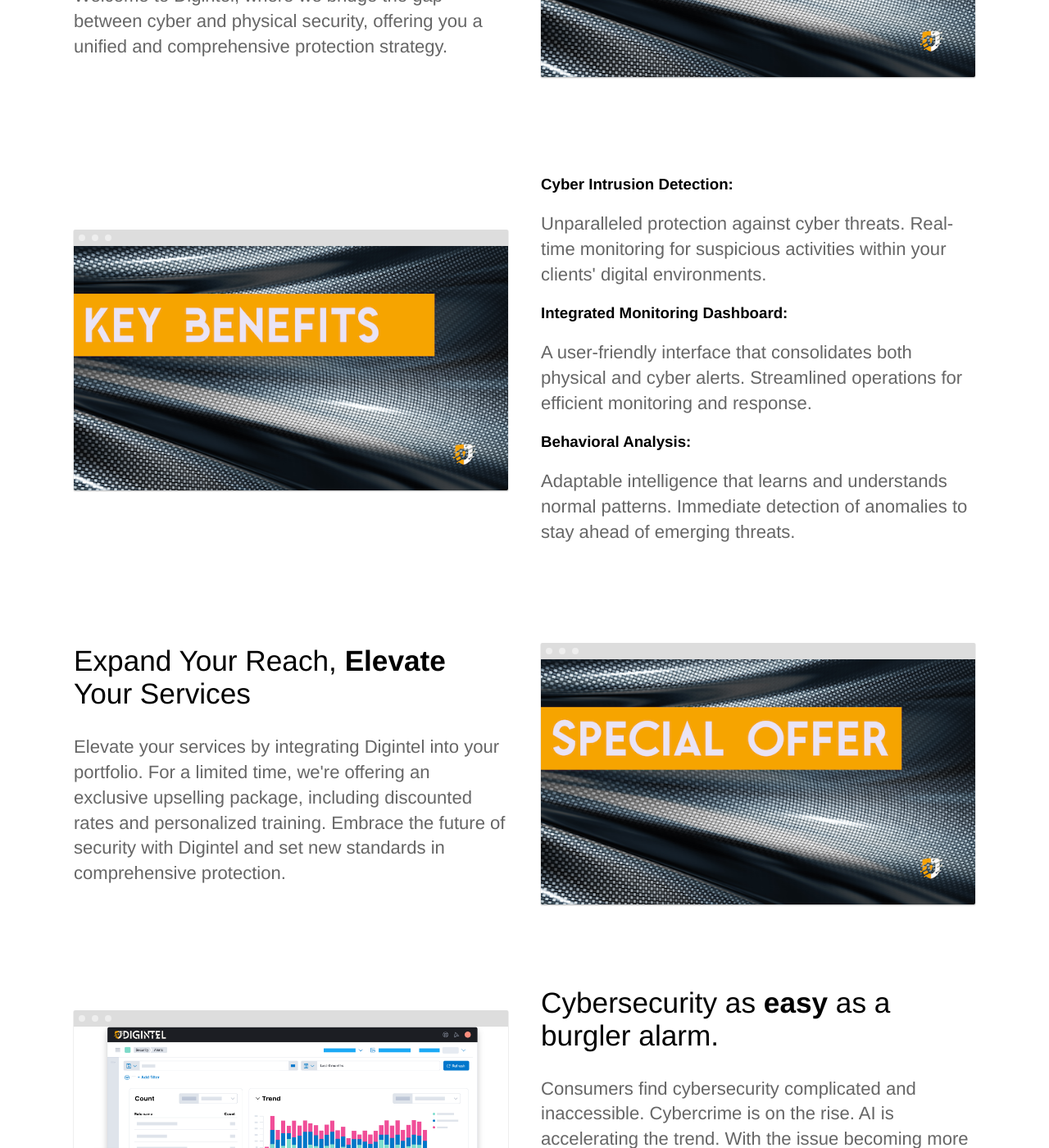
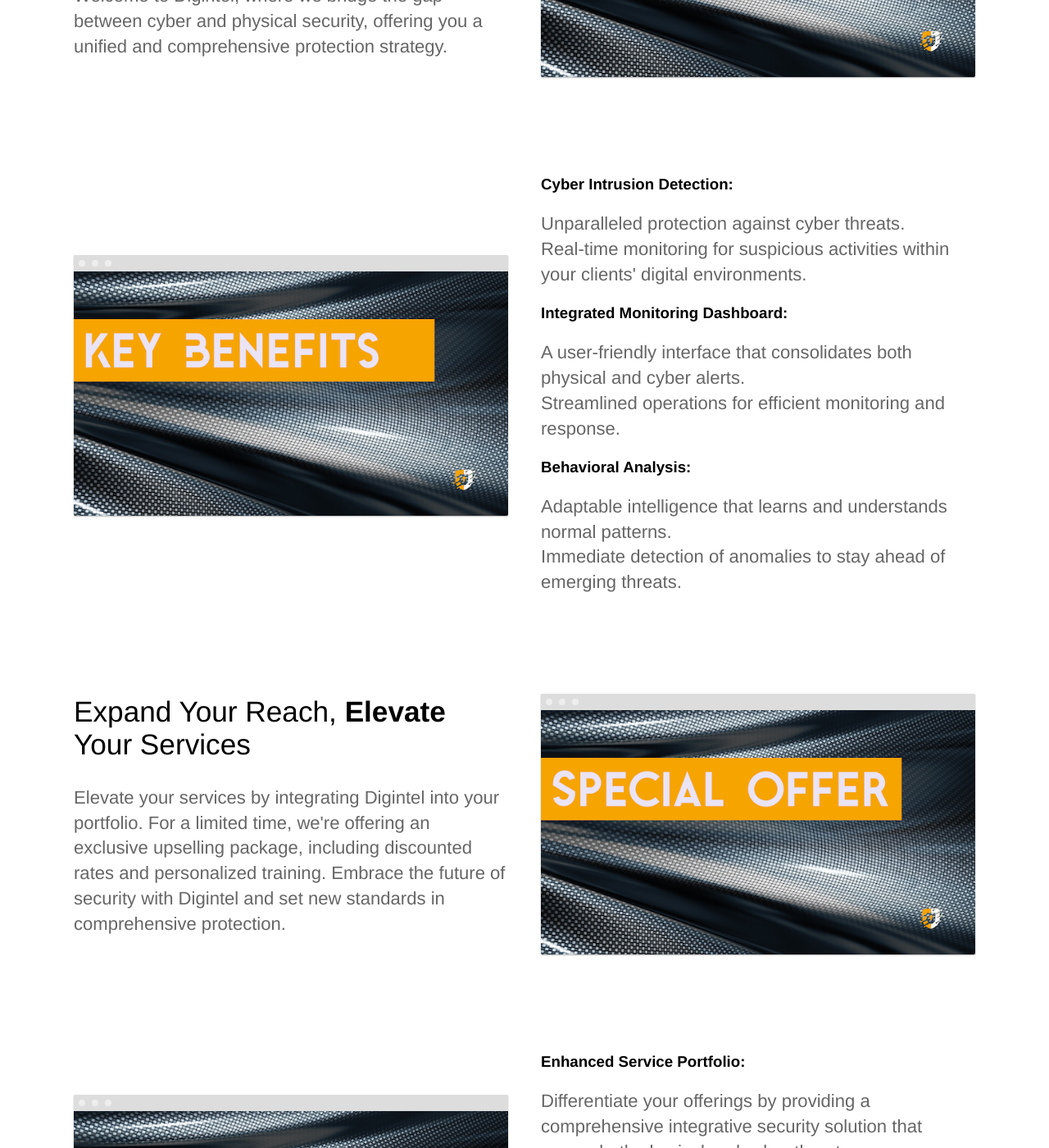
Before and after one commit to Josh-moreton/Josh-moreton.github.io, a Jekyll site: the page built from index.html, in a window 1280 px wide and 1400 px high, scrolled down 1211 px. Shown: the whole window at 82% size. Built offline with Jekyll 4.4.1, drawn with Linux system fonts in a browser that asks for light colours; some of the changed text lies outside the part shown.

Commit message:
why digintel

```diff
--- a/index.html
+++ b/index.html
@@ -30,13 +30,13 @@
 		<div class="container flex">
 			<div class="text editable">
 				<h3>Cyber Intrusion Detection:</h3>
-				<p>Unparalleled protection against cyber threats.
+				<p>Unparalleled protection against cyber threats.<br>
 				Real-time monitoring for suspicious activities within your clients' digital environments.</p>
 				<h3>Integrated Monitoring Dashboard:</h3>
-				<p>A user-friendly interface that consolidates both physical and cyber alerts.
+				<p>A user-friendly interface that consolidates both physical and cyber alerts.<br>
 				Streamlined operations for efficient monitoring and response.</p>
 				<h3>Behavioral Analysis:</h3>
-				<p>Adaptable intelligence that learns and understands normal patterns.
+				<p>Adaptable intelligence that learns and understands normal patterns.<br>
 				Immediate detection of anomalies to stay ahead of emerging threats.</p>
 			</div>
 			<div class="image">
@@ -53,6 +53,22 @@
 			</div>
 			<div class="image">
 				<img src="{{ site.baseurl }}/images/landing-page/Special Offer DTL 08OCT2023.png" alt="Screenshot" class="screenshot editable" />
+			</div>
+		</div>
+	</section>
+
+	<section>
+		<div class="container flex">
+			<div class="text editable">
+				<h3>Enhanced Service Portfolio:</h3>
+				<p>Differentiate your offerings by providing a comprehensive integrative security solution that covers both physical and cyber threats.</p>
+				<h3>Client Confidence:</h3>
+				<p>Assure your clients that their digital assets are as meticulously monitored as their physical premises.</p>
+				<h3>Operational Efficiency:</h3>
+				<p>Streamline your monitoring processes with an integrated solution that minimises the learning curve for your team.</p>
+			</div>
+			<div class="image">
+				<img src="{{ site.baseurl }}/images/landing-page/Why Digintel DTL 08OCT0223.png" alt="Screenshot" class="screenshot editable" />
 			</div>
 		</div>
 	</section>
```
Also changed, not shown: images/landing-page/Why Digintel DTL 08OCT0223.png (renamed from images/landing-page/Why Digitnel DTL 08OCT0223.png).
